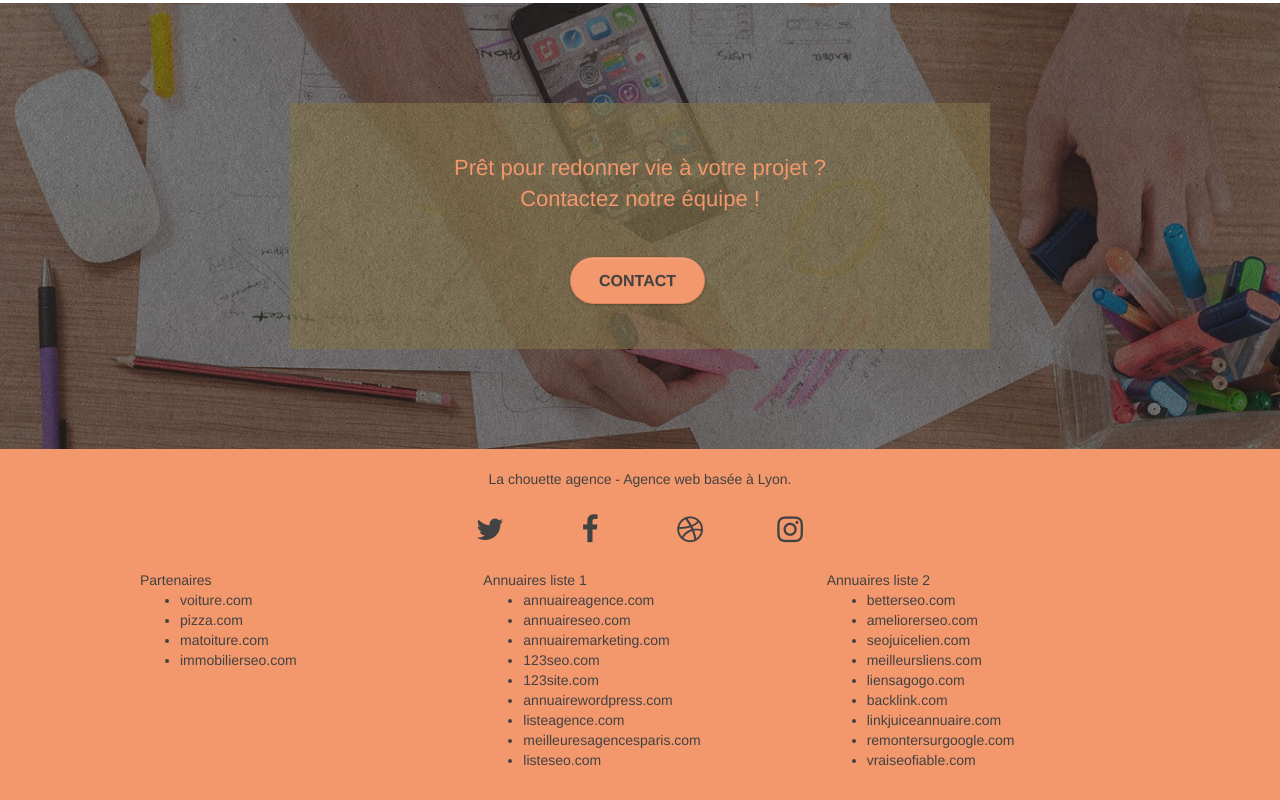
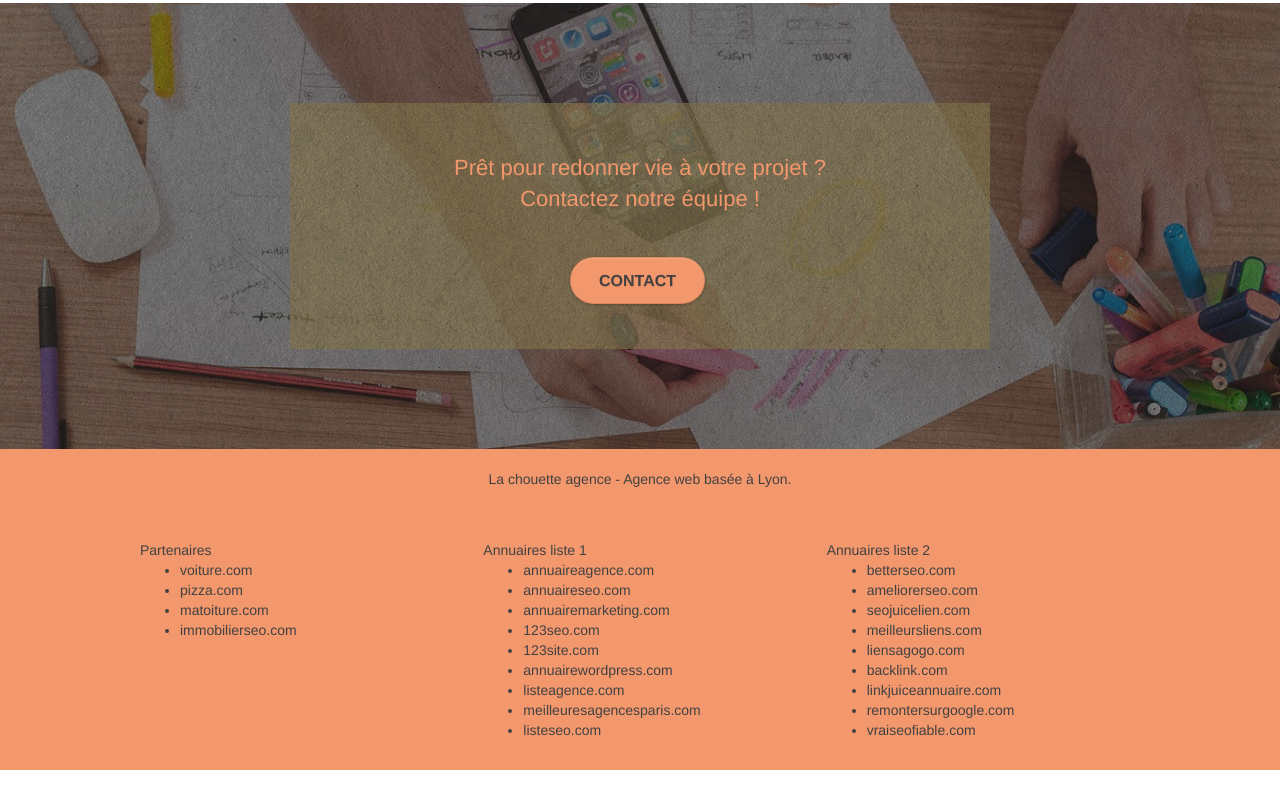
Before and after one commit to schermannjerome/JeromeSCHERMANN_4_14122020, a plain HTML site: page index.html in a window 1280 px wide. Shown: the part 3032-3832 px from the top of the page. After the commit the page ends 3802 px from the top, so only its background shows below. Drawn offline with nearby package versions, Linux system fonts and the light colour scheme.

Commit message:
commit 4

```diff
--- a/index.html
+++ b/index.html
@@ -12,7 +12,7 @@
 		<link rel="shortcut icon" type="image/png" href="favicon.jpg">
 		<link rel="stylesheet" type="text/css" href="./css/bootstrap.css">
 		<link rel="stylesheet" type="text/css" href="style.css">
-		<link rel="stylesheet" type="text/css" href="./css/font-awesome.css">
+		<link rel="preload" type="text/css" href="./css/font-awesome.css">
 		<link rel="stylesheet" type="text/css" href="./css/et-line.css">
 		<script src="./js/jquery-2.1.0.js"></script>
 		<script src="./js/bootstrap.js"></script>
```
